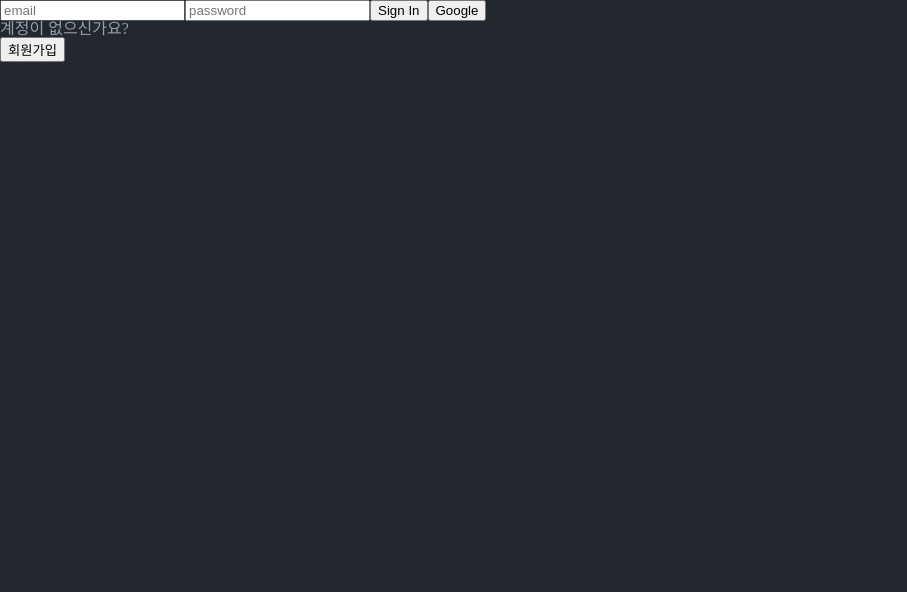
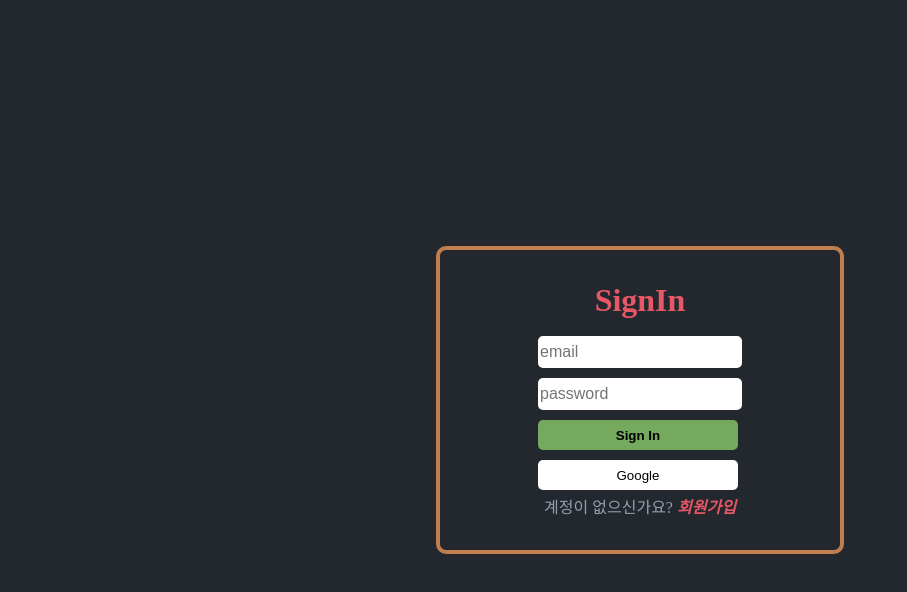
Before and after one commit to YoonKeumJae/AIng, a React (Vite) app: page /sign-in in a window 1280 px wide. Shown: the top 592 px of the page, without its empty margins (0-907 px from the left). Built offline with nearby package versions, Linux system fonts and the light colour scheme; no server answers.

Commit message:
SignIn page style

```diff
--- a/src/pages/auth/SignIn.jsx
+++ b/src/pages/auth/SignIn.jsx
@@ -1,4 +1,70 @@
 import { useNavigate } from "react-router-dom";
+import styled from "styled-components";
+
+const Wrapper = styled.div`
+  display: flex;
+  flex-direction: column;
+  justify-content: center;
+  align-items: center;
+  margin: 0 15%;
+  height: 100vh;
+`;
+const Title = styled.span`
+  font-size: 2rem;
+  font-weight: bold;
+  color: var(--color-red);
+  margin-bottom: 20px;
+`;
+const FormWrapper = styled.div`
+  display: flex;
+  flex-direction: column;
+  justify-content: center;
+  align-items: center;
+  width: 400px;
+  height: 300px;
+  border: 4px solid var(--color-yellow);
+  border-radius: 10px;
+`;
+const Form = styled.form`
+  display: flex;
+  flex-direction: column;
+  justify-content: space-around;
+`;
+
+const Input = styled.input`
+  width: 200px;
+  height: 30px;
+  margin-bottom: 10px;
+  border: none;
+  border-radius: 5px;
+  font-size: 100%;
+`;
+
+const SigninButton = styled.button`
+  width: 200px;
+  height: 30px;
+  border: none;
+  border-radius: 5px;
+  background-color: var(--color-green);
+  margin-bottom: 10px;
+  font-weight: bold;
+`;
+
+const GoogleButton = styled.button`
+  width: 200px;
+  height: 30px;
+  border: none;
+  border-radius: 5px;
+  background-color: white;
+  margin-bottom: 10px;
+`;
+
+const SignUpLink = styled.a`
+  cursor: pointer;
+  font-weight: bold;
+  font-style: italic;
+  color: var(--color-red);
+`;
 
 const SignIn = () => {
   const navigate = useNavigate();
@@ -8,18 +74,20 @@ const SignIn = () => {
   };
 
   return (
-    <div>
-      <form>
-        <input type="text" placeholder="email" />
-        <input type="password" placeholder="password" />
-        <button type="submit">Sign In</button>
-        <button type="button">Google</button>
-      </form>
-      <div>
-        <div>계정이 없으신가요?</div>
-        <button onClick={onClickSignUp}>회원가입</button>
-      </div>
-    </div>
+    <Wrapper>
+      <FormWrapper>
+        <Title>SignIn</Title>
+        <Form>
+          <Input type="text" placeholder="email" />
+          <Input type="password" placeholder="password" />
+          <SigninButton type="submit">Sign In</SigninButton>
+          <GoogleButton type="button">Google</GoogleButton>
+        </Form>
+        <span>
+          계정이 없으신가요? <SignUpLink onClick={onClickSignUp}>회원가입</SignUpLink>
+        </span>
+      </FormWrapper>
+    </Wrapper>
   );
 };
 
```
